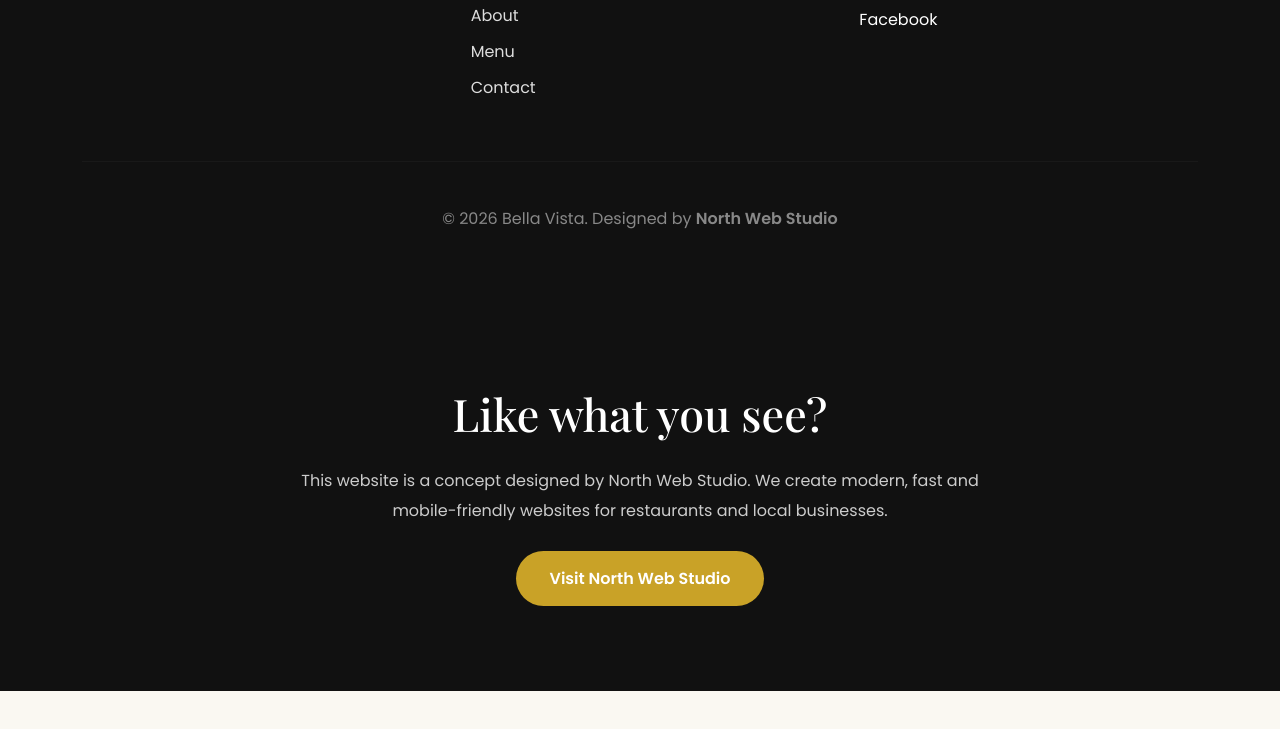
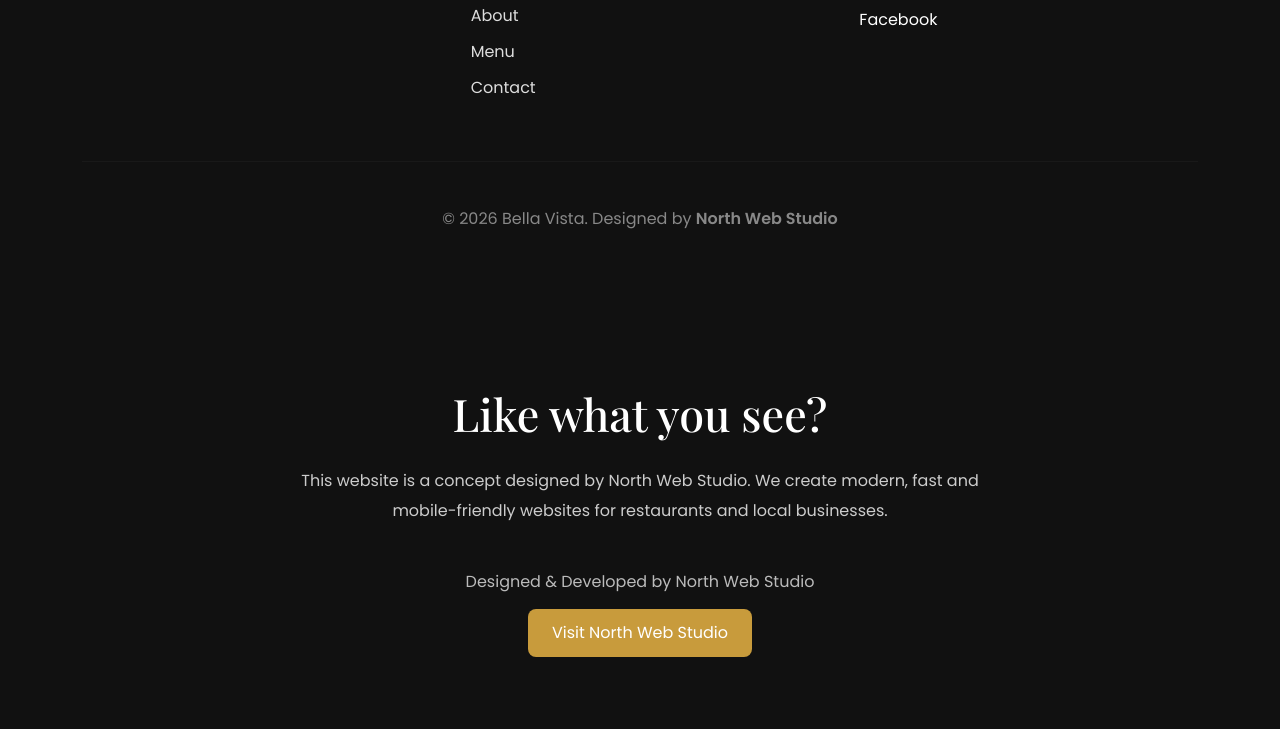
Before and after one commit to northweb-studio/restaurant-demo, a plain HTML site: page index.html in a window 1280 px wide. Shown: the part 9131-9860 px from the top of the page. Before the commit the page ends 9822 px from the top, so only its background shows below. Drawn offline with nearby package versions, Linux system fonts and the light colour scheme.

Commit message:
Added portfolio link

```diff
--- a/css/style.css
+++ b/css/style.css
@@ -1359,3 +1359,36 @@ opacity:.85;
 .navbar.scrolled .lang-btn.active{
     color:#fff;
 }
+.portfolio-link{
+    text-align:center;
+    margin-top:40px;
+}
+
+.portfolio-link p{
+    color:#bbb;
+    margin-bottom:12px;
+}
+
+.portfolio-btn{
+
+    display:inline-block;
+
+    padding:12px 24px;
+
+    background:#c89b3c;
+
+    color:white;
+
+    border-radius:8px;
+
+    text-decoration:none;
+
+    transition:.3s;
+
+}
+
+.portfolio-btn:hover{
+
+    transform:translateY(-3px);
+
+}
--- a/index.html
+++ b/index.html
@@ -1009,12 +1009,13 @@ North Web Studio
             for restaurants and local businesses.
 
         </p>
+<div class="portfolio-link">
+    <p>Designed & Developed by North Web Studio</p>
 
-        <a href="https://northwebstudio.github.io/" target="_blank" rel="noopener noreferrer" class="btn-gold" data-i18n="developer-btn">
-
-            Visit North Web Studio
-
-        </a>
+    <a href="https://northweb-studio.github.io/north-web-studio/" target="_blank" class="portfolio-btn">
+        Visit  North Web Studio
+    </a>
+</div>
 
     </div>
 
```
